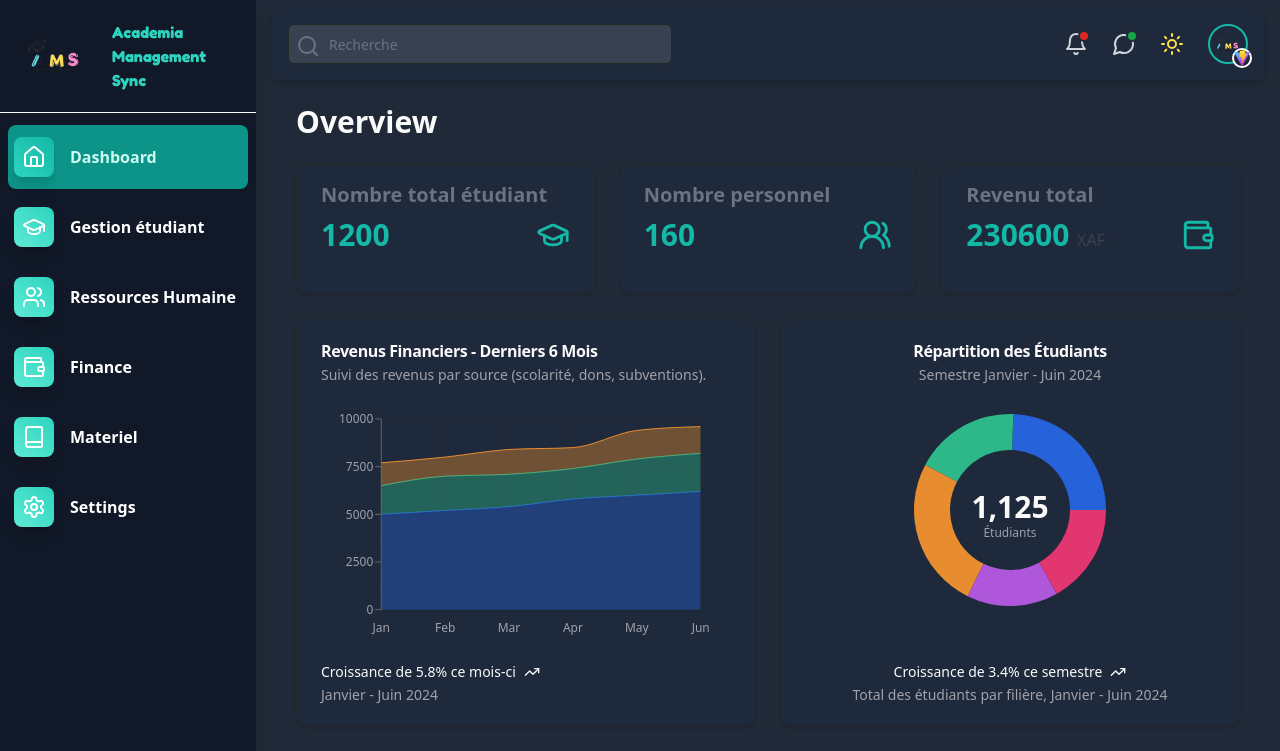
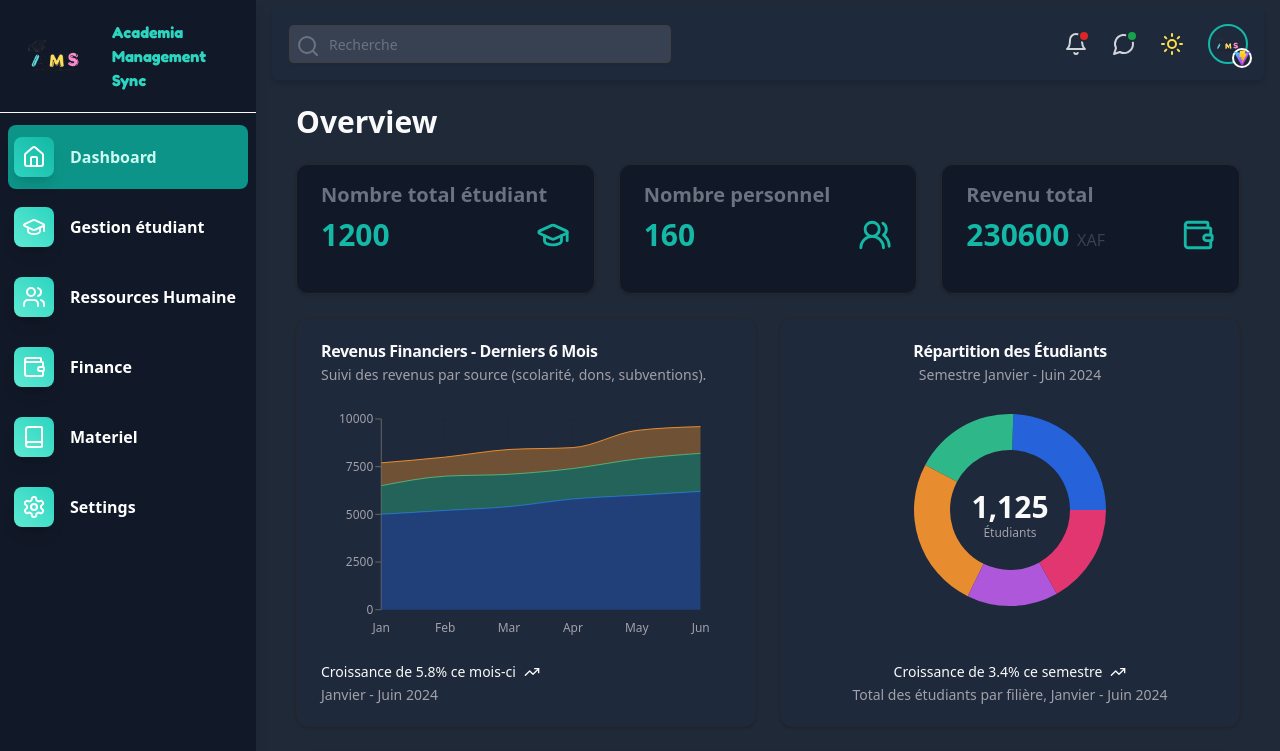
Before and after one commit to AureDulvresse/app.ams.io, a React (Vite) app: page / in a window 1280 px wide. Shown: the top 751 px of the page. Built offline with nearby package versions, Linux system fonts and the light colour scheme.

Commit message:
Update StatCard.tsx

```diff
--- a/src/components/common/StatCard.tsx
+++ b/src/components/common/StatCard.tsx
@@ -17,7 +17,7 @@ const StatCard: React.FC<StatCardProps> = ({
   unity,
 }) => {
   return (
-    <Card className="py-4 hover:shadow-lg transition-shadow duration-200 ease-in-out bg-white dark:bg-slate-800">
+    <Card className="py-4 hover:shadow-lg transition-shadow duration-200 ease-in-out bg-slate-50 dark:bg-gray-900">
       <CardContent>
         <h3 className="text-xl text-gray-500 font-semibold mb-2">{libelle}</h3>
         <div className="flex items-center justify-between">
```
